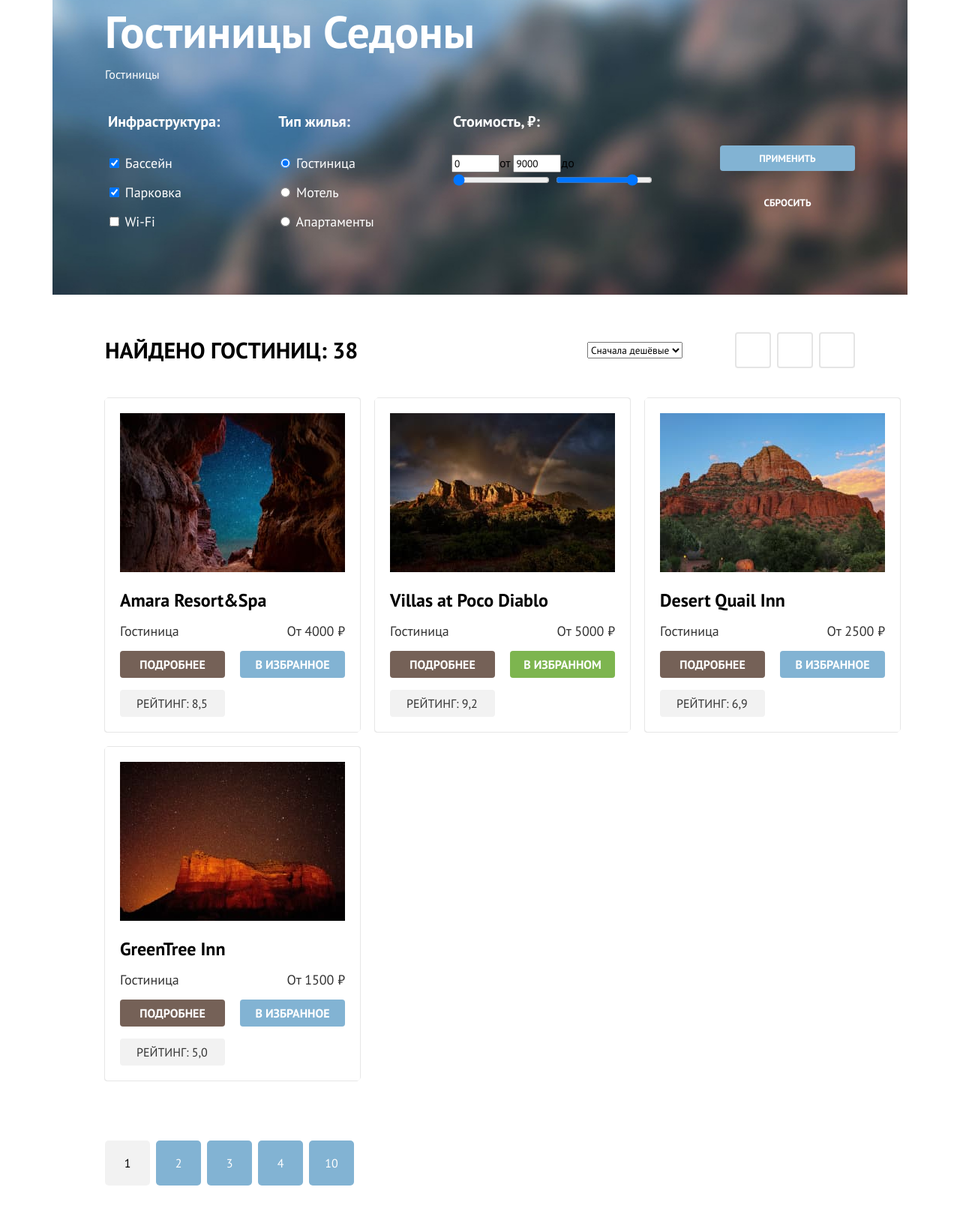
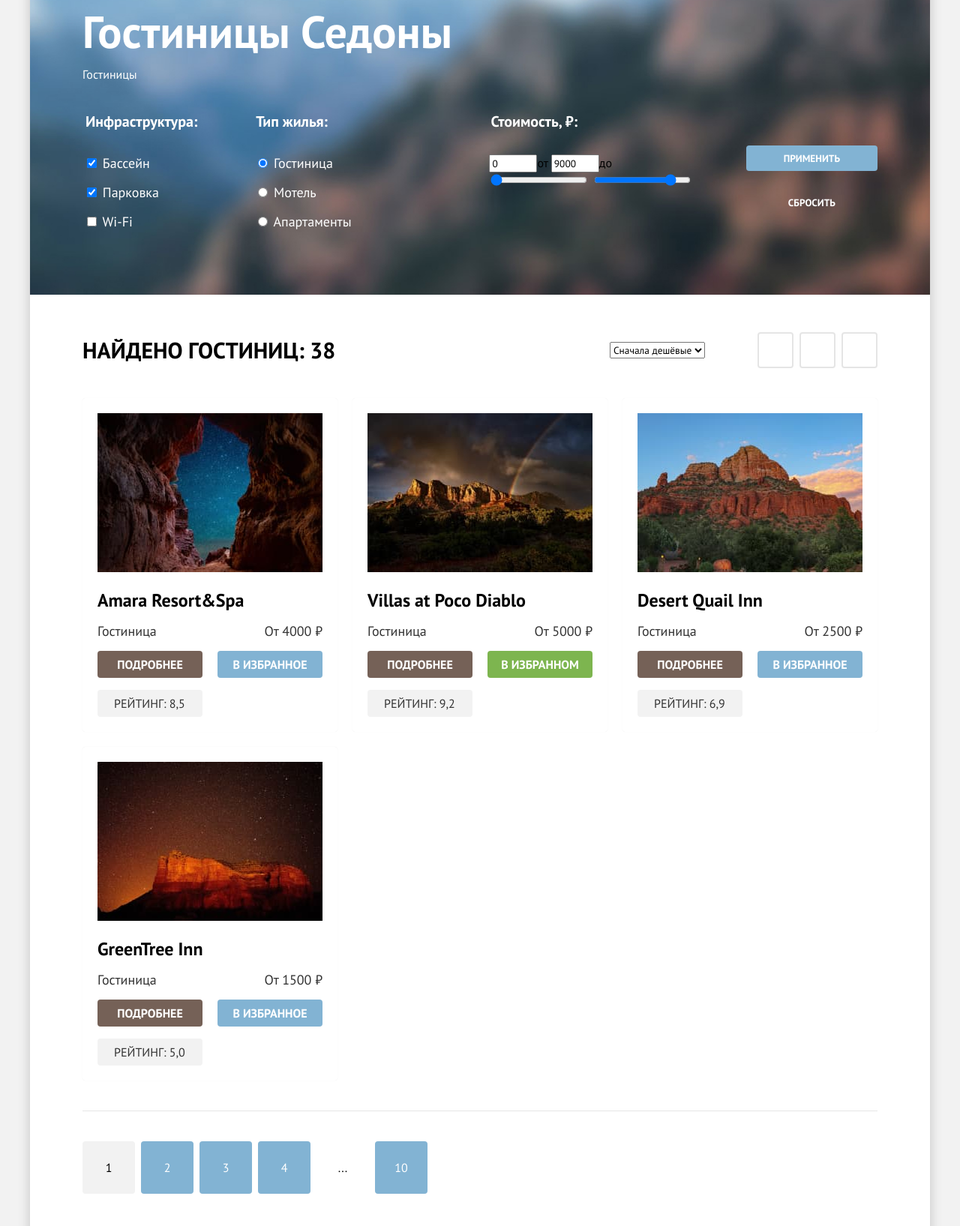
Before and after one commit to htmlacademy-htmlcss/2047067-sedona-1, a plain HTML site: page 8/catalog.html in a window 1280 px wide. Shown: the part 100-1735 px from the top of the page at 75% size. Drawn offline with Linux system fonts and the light colour scheme.

Commit message:
:heavy_check_mark: Сборка #8

```diff
--- a/8/catalog.html
+++ b/8/catalog.html
@@ -37,7 +37,6 @@
           </ul>
 
           <form class="housing-form" action="https://echo.htmlacademy.ru/" method="post">
-            <div class="form-wrapper-left">
             <fieldset class="catalog-infrastructure">
               <legend class="infrastructure-title catalog-subtitle">Инфраструктура:</legend>
               <ul class="infrastructure-list">
@@ -85,9 +84,7 @@
                 </li>
               </ul>
             </fieldset>
-          </div>
 
-            <div class="form-wrapper-right">
             <fieldset class="catalog-price">
               <legend class="price-title catalog-subtitle">Стоимость, ₽:</legend>
               <div class="catalog-price-screen">
@@ -106,9 +103,10 @@
             </div>
           </form>
         </div>
-        </div>
 
-        <section class="catalog-sort">
+        <section class="catalog-hotels">
+          <h2 class="visually-hidden">Отели в Седоне</h2>
+          <header class="catalog-sort">
             <h2 class="catalog-title">Найдено гостиниц: 38</h2>
             <select class="select-control" aria-label="Сортировка">
               <option value="cheap">Сначала дешёвые</option>
@@ -134,9 +132,10 @@
                 </li>
               </ul>
             </div>
-        </section>
+          </header>
 
-        <section class="catalog-housing">
+          <main class="catalog-housing">
+            <h2 class="visually-hidden">Каталог отелей Седона</h2>
             <ul class="catalog-hotels-list">
               <li class="hotel-card">
                 <a class="hotel-card-link" href="#" tabindex="-1">
@@ -199,8 +198,11 @@
                 </div>
               </li>
             </ul>
-        </section>
-        <div class="pagination">
+          </main>
+
+
+          <footer class="pagination">
+            <h2 class="visually-hidden">Пагинация</h2>
             <ul class="pagination-list">
               <li class="pagination-item">
                 <a class="pagination-link pagination-current" href="#">1</a>
@@ -214,26 +216,16 @@
               <li class="pagination-item">
                 <a class="pagination-link" href="#">4</a>
               </li>
-            <li class="pagination-item visually-hidden">
-              <a class="pagination-link" href="#">5</a>
-            </li>
-            <li class="pagination-item visually-hidden">
-              <a class="pagination-link" href="#">6</a>
-            </li>
-            <li class="pagination-item visually-hidden">
-              <a class="pagination-link" href="#">7</a>
-            </li>
-            <li class="pagination-item visually-hidden">
-              <a class="pagination-link" href="#">8</a>
-            </li>
-            <li class="pagination-item visually-hidden">
-              <a class="pagination-link" href="#">9</a>
+              <li class="pagination-item">
+                <a class="pagination-link pagintion-link-more" href="#">...</a>
               </li>
               <li class="pagination-item">
                 <a class="pagination-link" href="#">10</a>
               </li>
             </ul>
-        </div>
+          </footer>
+        </section>
+
         <section class="subscribe inner-subscribe">
           <h2 class="subscribe-title inner-subscribe-title title">Подпишитесь на рассылку</h2>
           <p class="subscribe-description inner-subscribe-description description">Только полезная информация и никакого спама, честное бойскаутское!</p>
--- a/8/styles/styles.css
+++ b/8/styles/styles.css
@@ -24,7 +24,7 @@ body {
   margin: 0;
   height: 100%;
   font-family: "PT Sans", sans-serif;
-  background-color: #fff;
+  background-color: #f2f2f2;
 }
 
 ul {
@@ -101,9 +101,10 @@ select {
   display: flex;
   flex-direction: column;
   min-height: 100%;
-  max-width: 1200px;
+  width: 1200px;
   margin: 0 auto;
-  padding: 0 70px;
+  background-color: #fff;
+  box-shadow: 0 0 15px rgba(0, 0, 0, 0.2);
 }
 
 .main-container {
@@ -125,7 +126,6 @@ select {
 
 .page-header {
   display: flex;
-  max-width: 1200px;
   margin: 0 70px;
   z-index: 1;
 }
@@ -213,6 +213,7 @@ select {
 
 .advantages-item {
   display: flex;
+  min-height: 385px;
 }
 
 .advantages-title {
@@ -225,8 +226,6 @@ select {
   justify-content: start;
   text-align: center;
   grid-template-columns: repeat(3, 1fr);
-  grid-template-rows: repeat(3, 1fr);
-  max-width: 1200px;
 }
 
 .advantages-text-wrapper {
@@ -234,7 +233,7 @@ select {
   flex-direction: column;
   justify-content: center;
   align-items: center;
-  padding: 0 85px;
+  padding: 10px 85px;
 }
 
 .advantages-img {
@@ -300,7 +299,6 @@ select {
 .recommendations-list {
   display: grid;
   grid-template-columns: repeat(3, 1fr);
-  max-width: 1200px;
 }
 
 .recommendations-item {
@@ -380,15 +378,14 @@ select {
   color: #000;
 }
 
-.subscribe-wrapper {
-  display: flex;
-  justify-content: center;
-  align-items: center;
+.form-wrapper {
+  display: grid;
+  grid-template-columns: 1fr auto;
+  margin: 0 auto;
+  max-width: 685px;
 }
 
-.subscribe-wrapper form input {
-  width: 452px;
-  height: 52px;
+.form-wrapper input {
   box-sizing: border-box;
 }
 
@@ -396,13 +393,9 @@ select {
   font-size: 20px;
   line-height: 36px;
   font-weight: 700;
+  max-width: 350px;
   background-color: #82B3D3;
   padding: 8px 50px;
-}
-
-.form-wrapper {
-  display: grid;
-  grid-template-columns: 1fr auto;
 }
 
 /* footer */
@@ -448,13 +441,13 @@ select {
 }
 
 .housing-form {
-  display: grid;
-  grid-template-columns: 371px 550px;
-  justify-content: space-between;
+  display: flex;
+  gap: 70px;
 }
 
 .catalog-infrastructure {
-  max-width: 150px;
+  min-width: 150px;
+  max-width: 185px;
   padding: 0;
   border: none;
 }
@@ -464,7 +457,8 @@ select {
 }
 
 .catalog-type {
-  max-width: 150px;
+  min-width: 150px;
+  max-width: 185px;
   padding: 0;
   border: none;
 }
@@ -473,22 +467,10 @@ select {
   margin-bottom: 16px;
 }
 
-.form-wrapper-left {
-  display: grid;
-  grid-template-columns: repeat(2, 1fr);
-  gap: 70px;
-}
-
-.form-wrapper-right {
-  margin-left: auto;
-  display: grid;
-  grid-template-columns: 290px 180px;
-  gap: 70px;
-}
-
 .catalog-price {
   display: flex;
   flex-direction: column;
+  margin-left: auto;
   max-width: 288px;
   padding: 0;
   border: none;
@@ -496,6 +478,7 @@ select {
 
 .catalog-btn-wrapper {
   display: flex;
+  max-width: 192px;
   flex-direction: column;
   justify-content: center;
 }
@@ -544,19 +527,22 @@ select {
 
 /* catalog */
 
+.catalog-hotels {
+  display: flex;
+  flex-direction: column;
+  gap: 40px;
+  margin-bottom: 20px;
+}
+
 .catalog-sort {
-  display: grid;
-  grid-template-columns: 1fr auto auto;
-  grid-template-areas:
-    "sort-title sort-select view-style";
+  display: flex;
   align-items: center;
   gap: 70px;
-  margin-bottom: 40px;
   padding: 0 70px;
 }
 
 .select-control {
-  grid-area: sort-select;
+  margin-left: auto;
 }
 
 .catalog-title {
@@ -566,18 +552,16 @@ select {
   color: #000;
   text-transform: uppercase;
   margin: 0;
-  grid-area: sort-title;
 }
 
 .view-style {
   max-width: 160px;
-  grid-area: view-style;
 }
 
 .view-style-list {
-  display: grid;
-  grid-template-columns: repeat(3, 1fr);
+  display: flex;
   gap: 8px;
+  max-width: 256px;
 }
 
 .view-style-item {
@@ -609,9 +593,7 @@ select {
   box-sizing: border-box;
   padding: 20px;
   max-width: 340px;
-  box-shadow:
-  1px -1px #e6e6e6,
-  -1px 1px #e6e6e6;
+  box-shadow: 0 0 1px #e6e6e6;
   border-radius: 4px;
 }
 
@@ -684,26 +666,23 @@ color: #000;
   border-radius: 4px;
 }
 
-.catalog-housing {
-  margin-bottom: 40px;
-}
-
 /* pagination */
 
 .pagination {
-  padding: 40px 70px 0;
-  margin-bottom: 60px;
+  box-sizing: border-box;
+  width: 1060px;
+  border-top: 1px solid #e6e6e6;
+  padding: 40px 0;
+  margin: 0 auto;
 }
 
 .pagination-list {
-  display: grid;
-  grid-template-columns: repeat(6, 1fr);
-  width: 400px;
+  display: flex;
   gap: 8px;
 }
 
 .pagination-item {
-
+  box-sizing: border-box;
 }
 
 .pagination-link {
@@ -714,11 +693,20 @@ color: #000;
   min-width: 60px;
   min-height: 60px;
   background-color: #82B3D3;
-  border-radius: 5px;
+  border-radius: 4px;
+  padding: 5px;
+  white-space: nowrap;
 }
+
 .pagination-current {
   color: #000;
   background-color: #f2f2f2;
+}
+
+.pagintion-link-more {
+  background-color: inherit;
+  border: none;
+  color: #000;
 }
 
 /* footer */
```
Also changed, not shown: 8/index.html (+3 -7 lines). Lines whose indentation alone changed are shown as unchanged.
